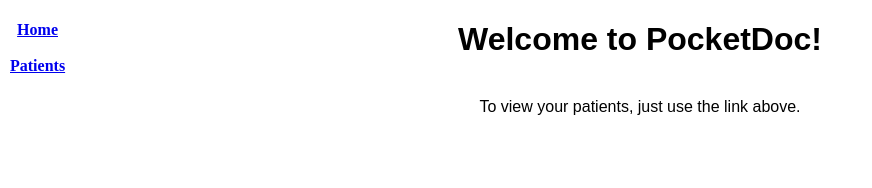
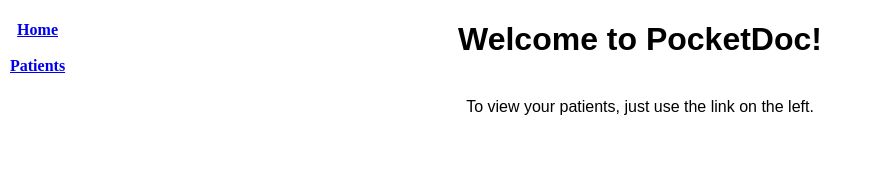
Before and after one commit to The-Gentleman/PocketDocReact, a React (Create React App) app in the folder pocket-doc-react-frontend/: page /home in a window 1280 px wide. Shown: the top 188 px of the page, without its empty margins (0-872 px from the left). Built offline with nearby package versions, Linux system fonts and the light colour scheme.

Commit message:
modified this somehow

```diff
--- a/pocket-doc-react-frontend/src/components/Header.js
+++ b/pocket-doc-react-frontend/src/components/Header.js
@@ -5,7 +5,7 @@ export default function Header() {
         <div className="Welcome">
             <h1>Welcome to PocketDoc!</h1>
             <br></br>
-            <label>To view your patients, just use the link above.</label>
+            <label>To view your patients, just use the link on the left.</label>
         </div>
     )
 }
```
